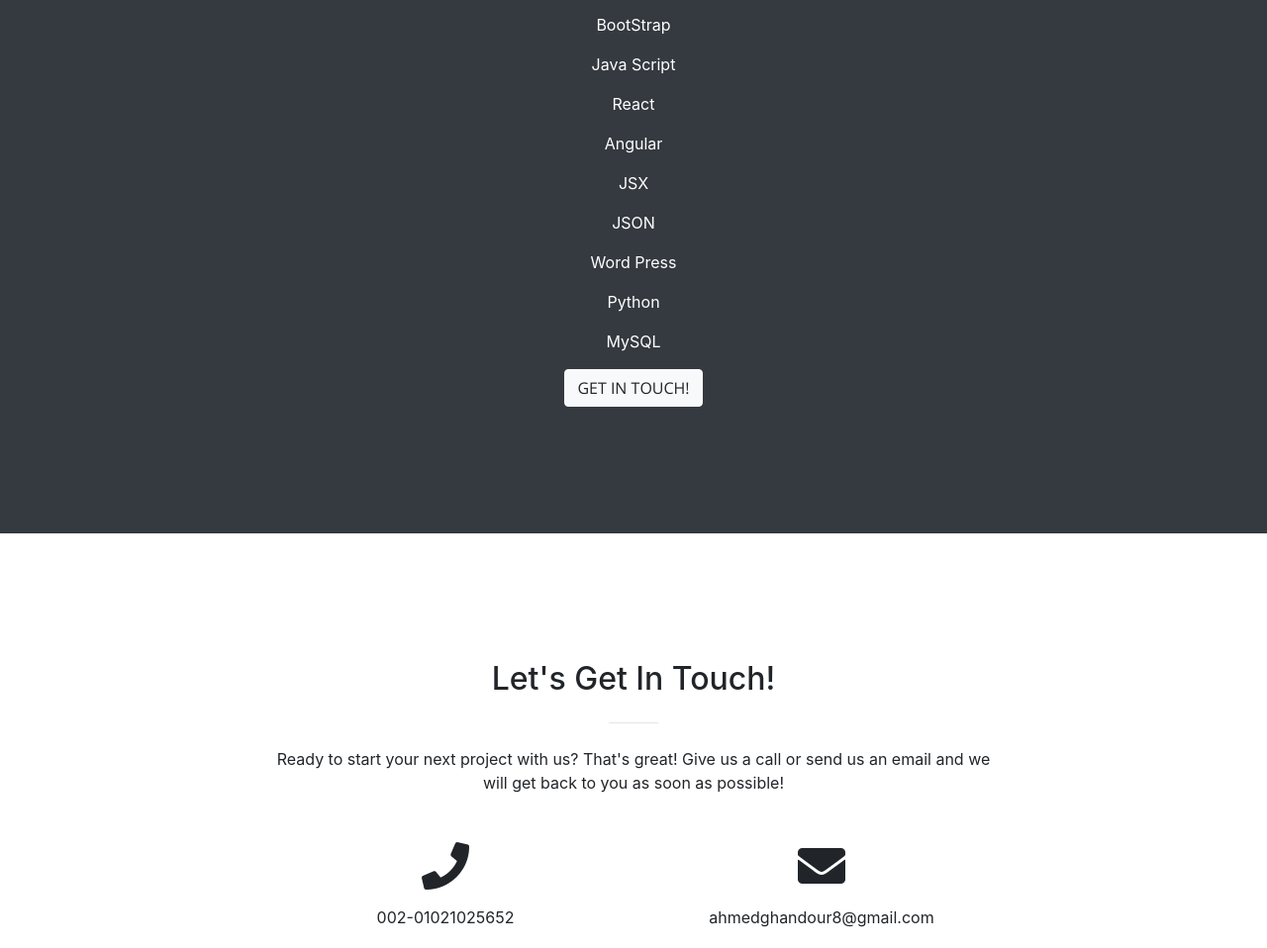
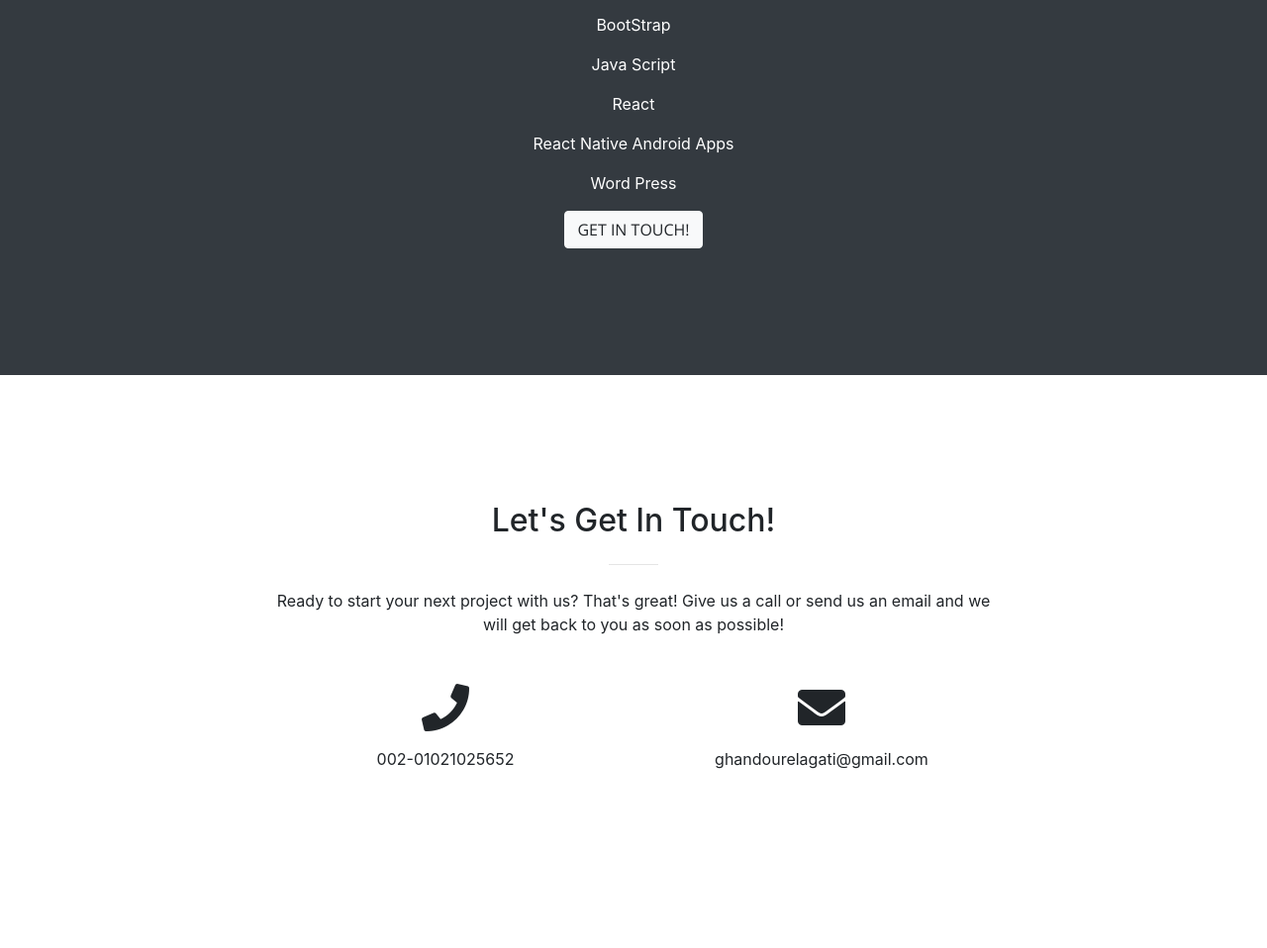
Before and after one commit to ahmedghandour/portfolio, a website with bundled scripts: page index.html in a window 1280 px wide. Shown: the part 2683-3641 px from the top of the page at 99% size. After the commit the page ends 3606 px from the top, so only its background shows below. Built offline with nearby package versions, Linux system fonts and the light colour scheme.

Commit message:
Final website

```diff
--- a/index.html
+++ b/index.html
@@ -313,12 +313,8 @@
         <p>BootStrap</p>
         <p>Java Script</p>
         <p>React</p>
-        <p>Angular</p>
-        <p>JSX</p>
-        <p>JSON</p>
+        <p>React Native Android Apps</p>
         <p>Word Press</p>
-        <p>Python</p>
-        <p>MySQL</p>
         <a class="btn btn-light btn-xl sr-button" href="#contact"
           >Get in Touch!</a
         >
@@ -345,7 +341,7 @@
           </div>
           <div class="col-lg-4 mr-auto text-center">
             <i class="fas fa-envelope fa-3x mb-3 sr-contact-2"></i>
-            <p>ahmedghandour8@gmail.com</p>
+            <p>ghandourelagati@gmail.com</p>
           </div>
         </div>
       </div>
```
